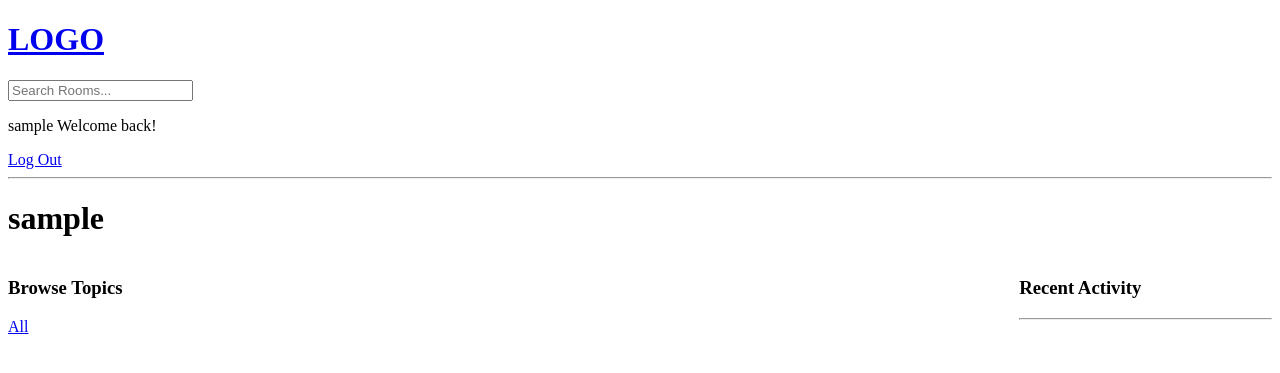
After one commit to alfavarman/django_socialapp, a Django app: page /profile/1/ in a window 1280 px wide. The commit adds this page. Shown: the top 373 px of the page. Run offline with Django 4.2, Linux system fonts and the light colour scheme; the visitor is signed in with stand-in values (Sample User, id 1); data comes from the database, SQL or seed files in the repository; data that the repository does not hold is empty.

Commit message:
user profile page

```diff
--- a/codexdiscord/base/templates/base/activity_component.html
+++ b/codexdiscord/base/templates/base/activity_component.html
@@ -1,10 +1,14 @@
-<!DOCTYPE html>
-<html lang="en">
-<head>
-    <meta charset="UTF-8">
-    <title>Title</title>
-</head>
-<body>
+<h3>Recent Activity</h3>
+<hr>
+{% for rm_msg in room_messages %}
+    <div>
+        <small><a href="{% url 'profile' rm_msg.user.id %}">@{{rm_msg.user}}</a>  {{rm_msg.updated|timesince}}</small>
+        <small>replied to "{{rm_msg.room}}"</small>
 
-</body>
-</html>
+        <p>{{rm_msg}}</p>
+        {% if request.user == rm_msg.user %}
+            <a href="{% url 'delete-message' rm_msg.id %}">Delete</a>
+        {% endif %}
+        <hr>
+    </div>
+{% endfor %}
--- /dev/null
+++ b/codexdiscord/base/templates/base/feed_component.html
@@ -0,0 +1,15 @@
+<div>
+    {% for room in rooms %}
+    <div>
+
+        <a href="{% url 'profile' room.host.id%}">@{{room.host.username}}</a>
+        {% if request.user == room.host %}
+            <a href="{% url 'update-room' room.id %}">Edit Room</a>
+            <a href="{% url 'delete-room' room.id %}">Delete Room</a>
+        {% endif %}
+        <h5>{{room.id}} Room NAME: <a href="{% url 'room' room.id %}">{{room.name}}</a></h5>
+        <small>{{room.topic.name}}</small>
+        <hr>
+    </div>
+    {% endfor %}
+</div>
--- /dev/null
+++ b/codexdiscord/base/templates/base/profile.html
@@ -0,0 +1,29 @@
+{% include 'main.html' %}
+
+<style>
+    .profile-container{
+        display: grid;
+        grid-template-columns: 1fr 3fr 1fr;
+    }
+
+</style>
+
+{% block content %}
+<h1>{{user}}</h1>
+<div class="profile-container">
+    <div class="topics">
+        {% include 'base/topic_component.html' %}
+    </div>
+
+    <div class="feed">
+        {% include 'base/feed_component.html' %}
+    </div>
+
+    <div class="activity">
+        {% include 'base/activity_component.html' %}
+    </div>
+
+
+</div>
+
+{% endblock content %}
--- /dev/null
+++ b/codexdiscord/base/templates/base/topic_component.html
@@ -0,0 +1,10 @@
+<h3>Browse Topics</h3>
+<div>
+    <a href="{% url 'home' %}">All</a>
+</div>
+
+{% for topic in topics %}
+    <div>
+        <a href="{% url 'home' %}?q={{topic.name}}">{{topic.name}}</a>
+    </div>
+{% endfor %}
--- a/codexdiscord/base/urls.py
+++ b/codexdiscord/base/urls.py
@@ -8,8 +8,9 @@ urlpatterns = [
 
     path('', views.home, name='home'),
     path('home/', views.home, name='home'),
+    path('room/<str:pk>/', views.room, name='room'),
+    path('profile/<str:pk>/', views.profile, name='profile'),
 
-    path('room/<str:pk>/', views.room, name='room'),
     path('create-room/', views.create_room, name='create-room'),
     path('update-room/<str:pk>/', views.update_room, name='update-room'),
     path('delete-room/<str:pk>/', views.delete_room, name='delete-room'),
--- a/codexdiscord/base/views.py
+++ b/codexdiscord/base/views.py
@@ -111,6 +111,17 @@ def room(request, pk):
 
 
 @login_required(login_url='login')
+def profile(request, pk):
+    user = User.objects.get(id=pk)
+    rooms = user.rooms_set.all()
+    room_messages = user.messages_set.all()
+    topics = Topic.objects.all()
+
+    context = {'user': user, "rooms": rooms, "room_messages": room_messages, 'topics': topics}
+    return render(request, 'base/profile.html', context)
+
+
+@login_required(login_url='login')
 def create_room(request):
     form = RoomForm
     if request.method == 'POST':
```
Also changed, not shown: codexdiscord/base/templates/base/home.html (+5 -40 lines).
